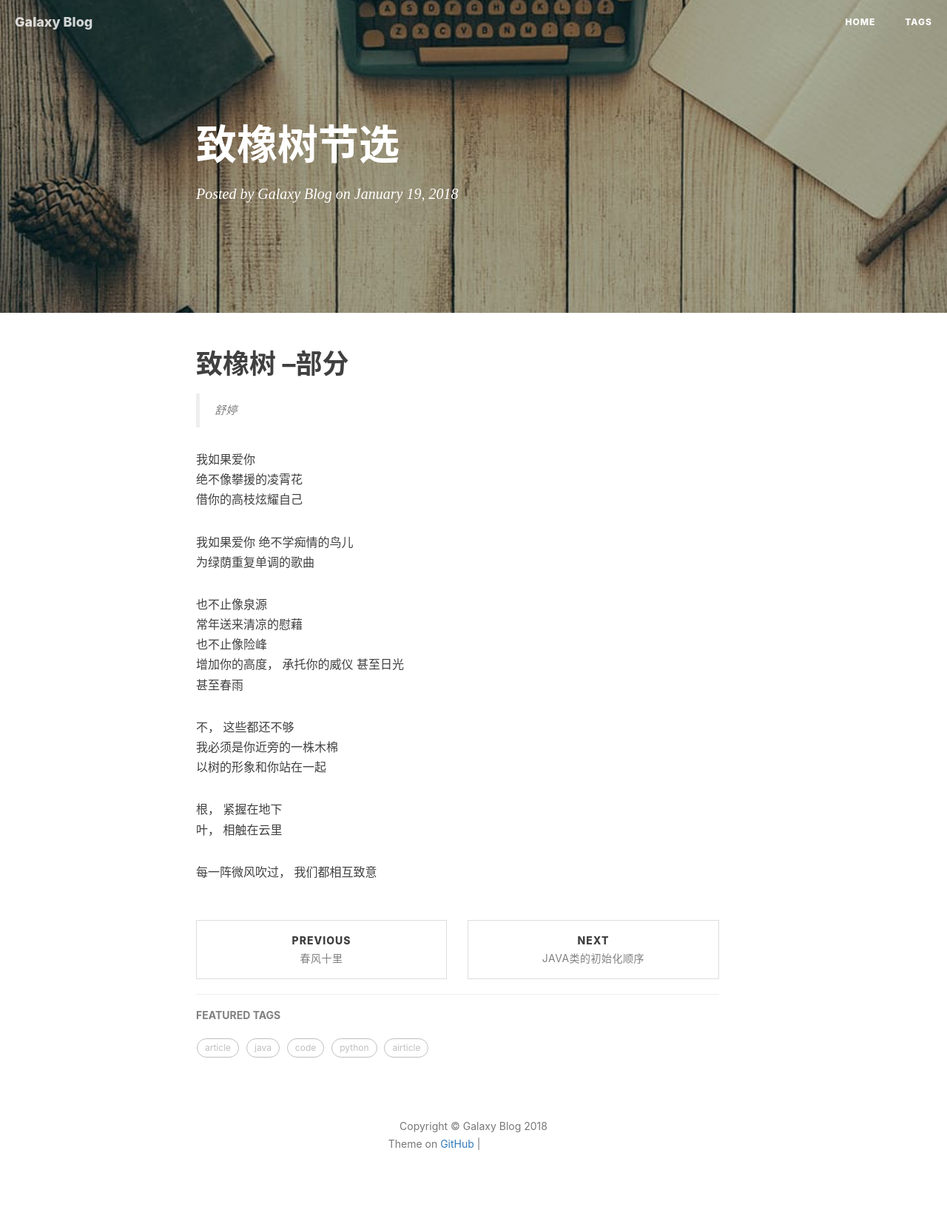
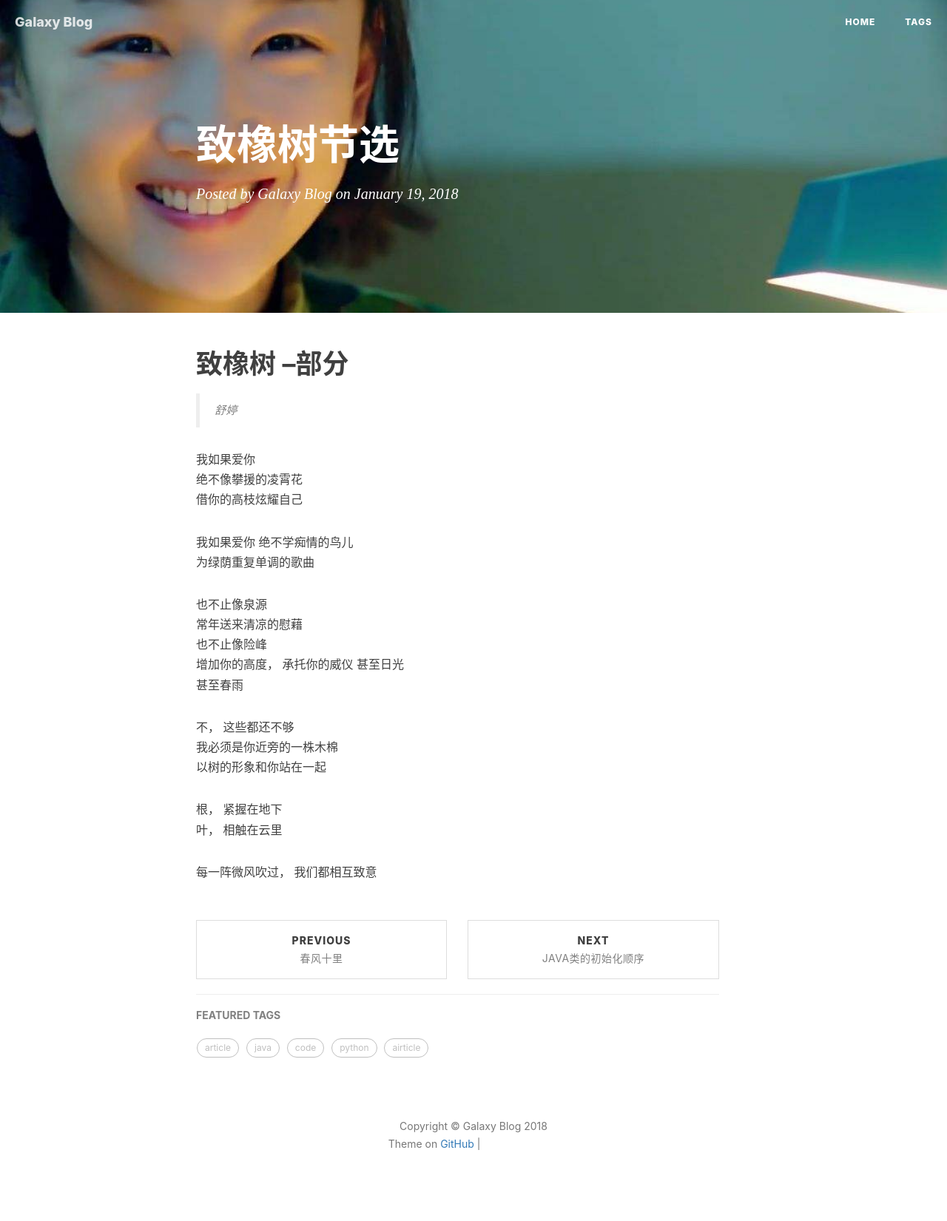
Before and after one commit to tjcrt/tjcrt.github.io, a Jekyll site: the page built from _posts/2018-01-19-致橡树节选.md, in a window 1280 px wide. Shown: the whole page at 74% size. Built offline with Jekyll 4.4.1, drawn with Linux system fonts in a browser that asks for light colours; nearby versions of some CDN libraries; comment, search, counter and statistics services are not loaded; grey boxes are pictures that could not be loaded.

Commit message:
修改周冬雨背景

```diff
--- a/_config.yml
+++ b/_config.yml
@@ -1,6 +1,6 @@
 title: Galaxy Blog
 SEOTitle: Galaxy的博客 | Galaxy Blog
-header-img: img/post-bg-desk.jpg
+header-img: img/zdy-cry.jpg
 description: "Every failure is leading towards success."
 url: "http://tjcrt.github.io"          # your host, for absolute URL
 baseurl: ""      # for example, '/blog' if your blog hosted on 'host/blog'
@@ -8,14 +8,14 @@
 
 sidebar: true                           # whether or not using Sidebar.
 sidebar-about-description: "Goals determine what you going to be!"
-sidebar-avatar: /img/avatar_g.jpg      # use absolute URL, seeing it's used in both `/` and `/about/`
+sidebar-avatar: /img/bg-2.jpg      # use absolute URL, seeing it's used in both `/` and `/about/`
 
 
 # Featured Tags
 featured-tags: true                     # 是否使用首页标签
 featured-condition-size: 0              # 相同标签数量大于这个数，才会出现在首页
 
-gems: [jekyll-paginate]
+plugins: [jekyll-paginate]
 
 permalink: pretty
 paginate: 10
--- a/_layouts/post.html
+++ b/_layouts/post.html
@@ -143,7 +143,7 @@
                     <h5><a href="/tags/">FEATURED TAGS</a></h5>
                     <div class="tags">
         				{% for tag in site.tags %}
-                            {% if tag[1].size > {{site.featured-condition-size}} %}
+                            {% if tag[1].size > site.featured-condition-size %}
                 				<a href="/tags/#{{ tag[0] }}" title="{{ tag[0] }}" rel="{{ tag[1].size }}">
                                     {{ tag[0] }}
                                 </a>
```
Also changed, not shown: img/about-BY-gentle.jpg (deleted), img/avatar-by.jpg (deleted), img/bg-1.jpg (added), img/bg-2.jpg (added), img/zdy-cry.jpg (added), img/zdy-main.jpg (added), 1 other file.
